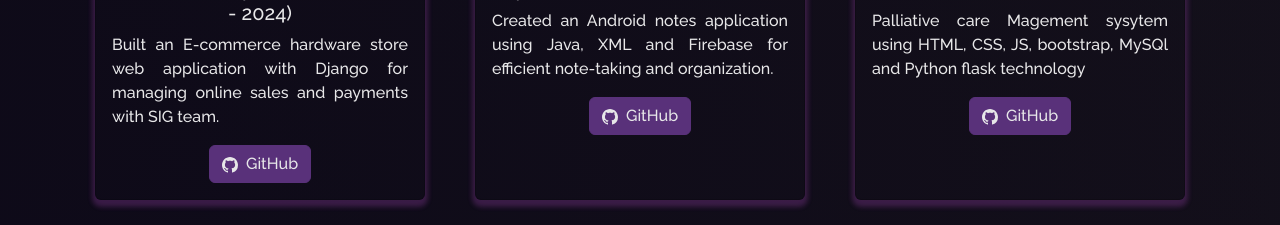
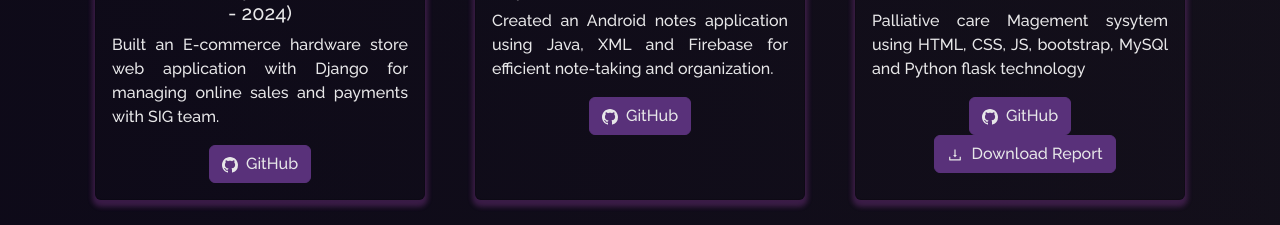
Before and after one commit to salahaKA/MyPortfolio, a React (Create React App) app in the folder portfolio/: page /project in a window 1280 px wide. Shown: the part 1280-1505 px from the top of the page. Built offline with nearby package versions, Linux system fonts and the light colour scheme.

Commit message:
wecare docs upload

```diff
--- a/portfolio/src/components/Projects/Projects.js
+++ b/portfolio/src/components/Projects/Projects.js
@@ -15,6 +15,7 @@ import todo from "../../Assets/Projects/todoo.png";
 
 import pdfDCS from "../../Assets/Projects/RDL_DCS_Salaha.pdf";
 import SACAIM from "../../Assets/Projects/sacaim'24.pdf";
+import pdfWecare from "../../Assets/Projects/palliativedoc(salaha).pdf";
 function Projects() {
   return (
     <Container fluid className="project-section">
@@ -63,10 +64,6 @@ IT, ENGINEERING AND MANAGEMENT'  research based project done with SIG team"
             />
           </Col>
 
-
-
-
-
           <Col md={4} className="project-card">
             <ProjectCard
               imgPath={BE}
@@ -89,7 +86,6 @@ IT, ENGINEERING AND MANAGEMENT'  research based project done with SIG team"
             />
           </Col>
 
-
           <Col md={4} className="project-card">
             <ProjectCard
               imgPath={WeCare}
@@ -98,6 +94,7 @@ IT, ENGINEERING AND MANAGEMENT'  research based project done with SIG team"
               description="Palliative care Magement sysytem using HTML, CSS, JS, bootstrap, MySQl and Python flask technology"
               ghLink="https://github.com/salahaKA/wecare"
               demoLink=""
+              pdfLink={pdfWecare}
             />
           </Col>
           <Col md={4} className="project-card">
```
